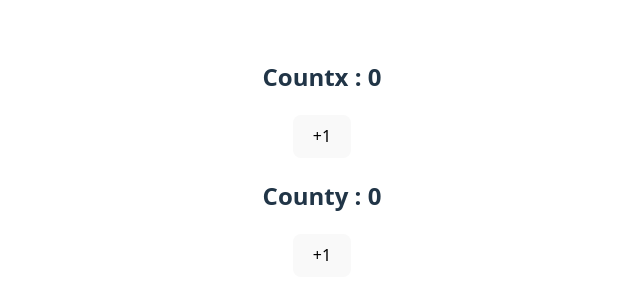
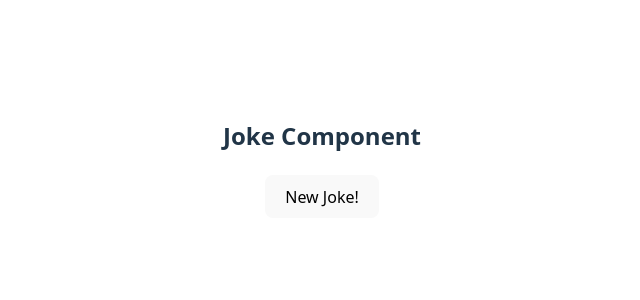
Before and after one commit to Anvesh-999/fullstack-dev-playground, a React (Vite) app in the folder forms-react/: page / in a window 1280 px wide. Shown: the part 242-542 px from the top of the page, without its empty margins (318-958 px from the left). Built offline with nearby package versions, Linux system fonts and the light colour scheme.

Commit message:
random joke generator using api

```diff
--- a/forms-react/src/App.jsx
+++ b/forms-react/src/App.jsx
@@ -6,11 +6,12 @@ import Form from './Form.jsx'
 import CommentForm from './CommentForm.jsx'
 import Comment from './Comment.jsx'
 import Counter from './Counter.jsx'
+import Joke from './Joke.jsx'
 
 function App() {
   return (
     <>
-     <Counter/>
+     <Joke/>
     </>
   )
 }
```
